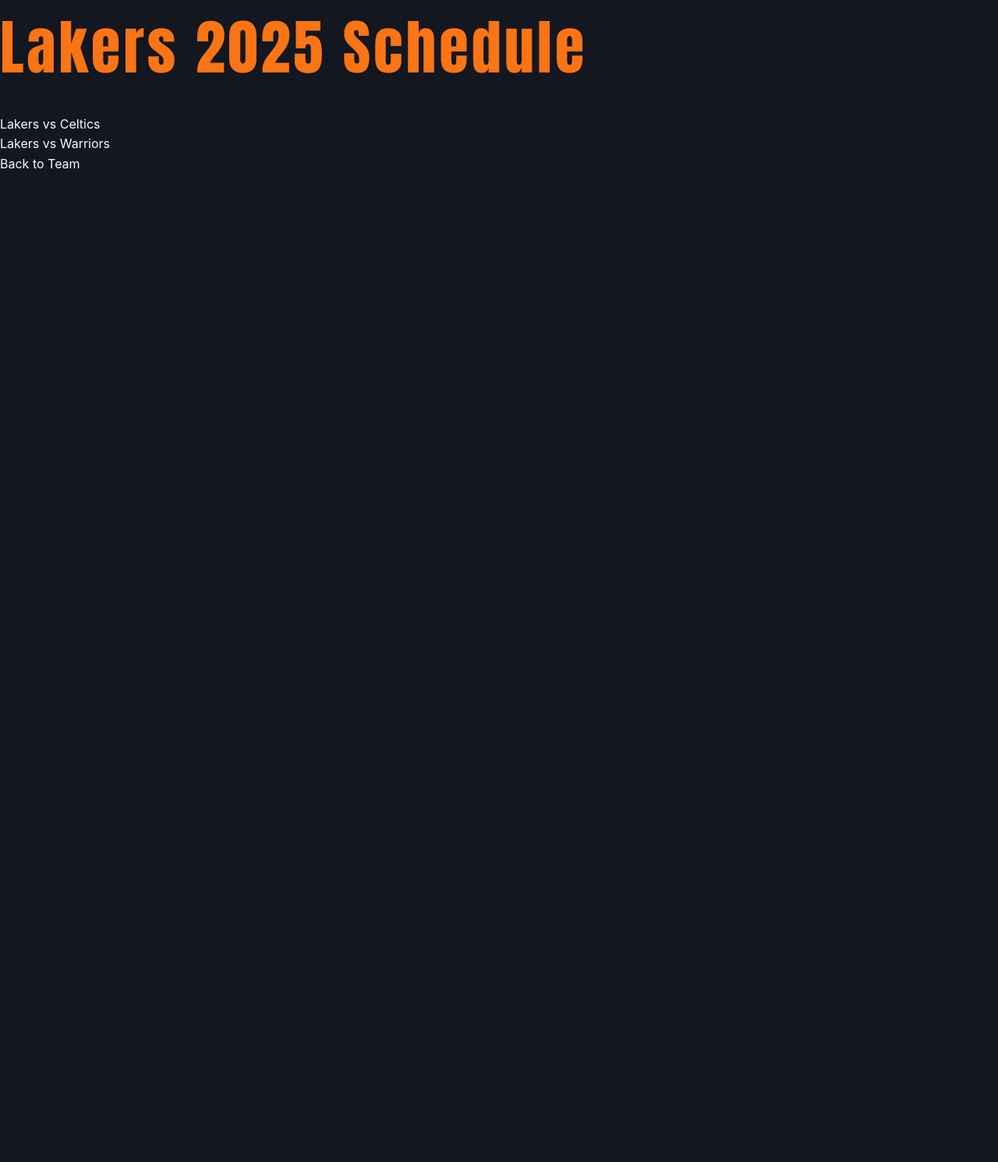
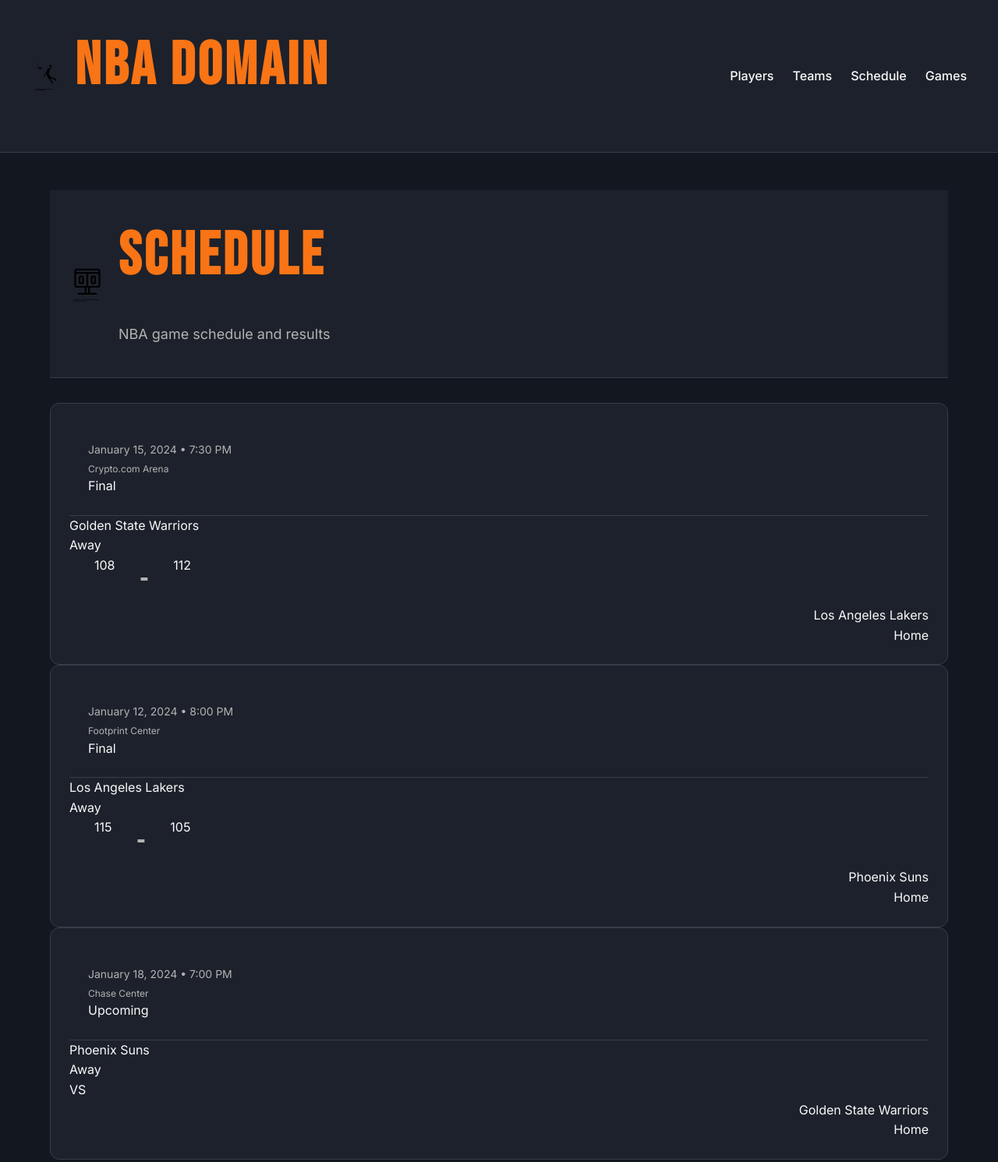
Before and after one commit to BobBobbyB/csc437, a website: page packages/proto/public/schedule.html in a window 1280 px wide. Shown: the whole page at 78% size. Before the commit the page ends 800 px from the top, so only its background shows below. Drawn offline with Linux system fonts and the light colour scheme.

Commit message:
more design update

```diff
--- a/packages/proto/public/schedule.html
+++ b/packages/proto/public/schedule.html
@@ -2,24 +2,127 @@
 <html lang="en">
 <head>
   <meta charset="UTF-8">
-  <title>Lakers Schedule</title>
+  <meta name="viewport" content="width=device-width, initial-scale=1.0">
+  <title>NBA Schedule - NBA Domain</title>
+  <meta name="description" content="NBA game schedule and results">
 
-  <link rel="stylesheet" href="/styles/tokens.css" />
-  <link rel="stylesheet" href="/styles/page.css" />
+  <link rel="preconnect" href="https://fonts.googleapis.com">
+  <link rel="preconnect" href="https://fonts.gstatic.com" crossorigin>
+  <link href="https://fonts.googleapis.com/css2?family=Bebas+Neue&family=Inter:wght@400;500;600;700&display=swap" rel="stylesheet">
+
+  <link rel="stylesheet" href="./styles/page.css?v=1">
 </head>
 <body>
-  <h1>Lakers 2025 Schedule</h1>
-  <ul>
-    <li><a href="game1.html">Lakers vs Celtics</a></li>
-    <li><a href="game2.html">Lakers vs Warriors</a></li>
-  </ul>
-  <p><a href="team.html">Back to Team</a></p>
+  <header>
+    <nav>
+      <a href="index.html" class="logo">
+        <img src="assets/basketball.svg" alt="Basketball">
+        <h1>NBA DOMAIN</h1>
+      </a>
 
-  <!-- <footer>
-    <p>© 2025 NBA Teams Project</p>
-    <svg class="corner-icon" viewBox="-5 -10 110 135">
-      <use xlink:href="/icons/ball.svg#icon-ball"></use>
-    </svg>
-  </footer> -->
+      <ul>
+        <li><a href="players.html">Players</a></li>
+        <li><a href="teams.html">Teams</a></li>
+        <li><a href="schedule.html">Schedule</a></li>
+        <li><a href="games.html">Games</a></li>
+      </ul>
+    </nav>
+  </header>
+
+  <main>
+    <header style="display: flex; align-items: center; gap: 1rem; margin-bottom: 2rem;">
+      <img src="assets/scoreboard.svg" alt="Schedule" style="width: 3rem; height: 3rem;">
+      <div>
+        <h1>SCHEDULE</h1>
+        <p style="color: var(--muted-foreground); font-size: 1.125rem;">NBA game schedule and results</p>
+      </div>
+    </header>
+
+    <section>
+      <a href="game-1.html">
+        <article class="card">
+          <header class="game-header">
+            <div>
+              <div style="font-size: 0.875rem; color: var(--muted-foreground); margin-bottom: 0.25rem;">January 15, 2024 • 7:30 PM</div>
+              <div style="font-size: 0.75rem; color: var(--muted-foreground);">Crypto.com Arena</div>
+            </div>
+            <span class="game-status status-final">Final</span>
+          </header>
+
+          <div class="game-matchup">
+            <div class="team-info">
+              <div class="team-name">Golden State Warriors</div>
+              <div class="team-label">Away</div>
+            </div>
+
+            <div style="display: flex; gap: 2rem; padding: 0 2rem;">
+              <div class="game-score">108</div>
+              <div style="font-family: var(--font-display); font-size: 2.5rem; color: var(--muted-foreground);">-</div>
+              <div class="game-score">112</div>
+            </div>
+
+            <div class="team-info" style="text-align: right;">
+              <div class="team-name">Los Angeles Lakers</div>
+              <div class="team-label">Home</div>
+            </div>
+          </div>
+        </article>
+      </a>
+
+      <a href="game-2.html">
+        <article class="card">
+          <header class="game-header">
+            <div>
+              <div style="font-size: 0.875rem; color: var(--muted-foreground); margin-bottom: 0.25rem;">January 12, 2024 • 8:00 PM</div>
+              <div style="font-size: 0.75rem; color: var(--muted-foreground);">Footprint Center</div>
+            </div>
+            <span class="game-status status-final">Final</span>
+          </header>
+
+          <div class="game-matchup">
+            <div class="team-info">
+              <div class="team-name">Los Angeles Lakers</div>
+              <div class="team-label">Away</div>
+            </div>
+
+            <div style="display: flex; gap: 2rem; padding: 0 2rem;">
+              <div class="game-score">115</div>
+              <div style="font-family: var(--font-display); font-size: 2.5rem; color: var(--muted-foreground);">-</div>
+              <div class="game-score">105</div>
+            </div>
+
+            <div class="team-info" style="text-align: right;">
+              <div class="team-name">Phoenix Suns</div>
+              <div class="team-label">Home</div>
+            </div>
+          </div>
+        </article>
+      </a>
+
+      <article class="card">
+        <header class="game-header">
+          <div>
+            <div style="font-size: 0.875rem; color: var(--muted-foreground); margin-bottom: 0.25rem;">January 18, 2024 • 7:00 PM</div>
+            <div style="font-size: 0.75rem; color: var(--muted-foreground);">Chase Center</div>
+          </div>
+          <span class="game-status status-upcoming">Upcoming</span>
+        </header>
+
+        <div class="game-matchup">
+          <div class="team-info">
+            <div class="team-name">Phoenix Suns</div>
+            <div class="team-label">Away</div>
+          </div>
+
+          <div class="game-vs">VS</div>
+
+          <div class="team-info" style="text-align: right;">
+            <div class="team-name">Golden State Warriors</div>
+            <div class="team-label">Home</div>
+          </div>
+        </div>
+      </article>
+    </section>
+  </main>
 </body>
 </html>
```
Also changed, not shown: packages/proto/public/game-1.html (added, +142 -0 lines), packages/proto/public/games.html (+1 -1 lines), 3 other files.
